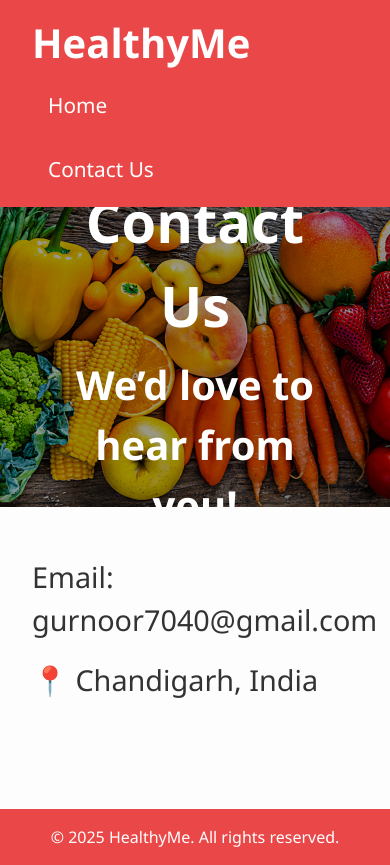
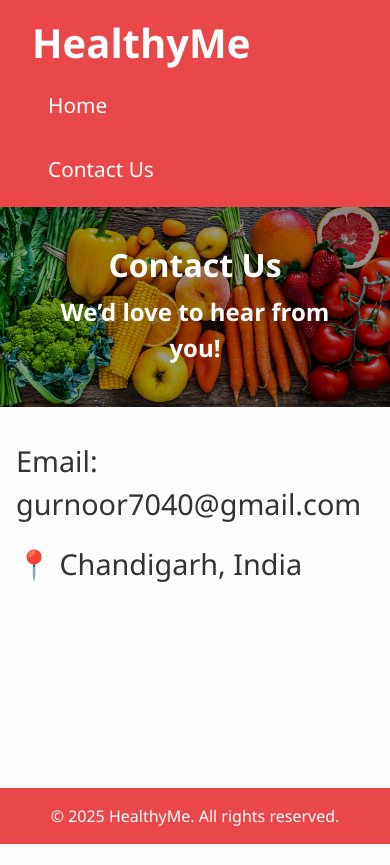
Before and after one commit to gurnoor7040/Health-Tracker, a React (Vite) app: page /contactUs in a window 390 px wide. After the commit the page ends 844 px from the top, so only its background shows below. Built offline with nearby package versions, Linux system fonts and the light colour scheme; no server answers.

Commit message:
Fixed styling for phones

```diff
--- a/src/ContactUs.css
+++ b/src/ContactUs.css
@@ -32,9 +32,9 @@
 }
 
 .hero-text h2 {
-  font-size: 2.5rem;  /* add this block if not present */
-  margin-top: 0;      /* optional, adjust spacing */
-  font-weight: 600;   /* optional, for emphasis */
+  font-size: 2.5rem;
+  margin-top: 0;
+  font-weight: 600;
 }
 
 .hero-text p {
@@ -61,5 +61,40 @@
   width: 100%;
   max-width: 1200px;
   padding: 0 2rem;
-  margin: 0 auto; /* center within full width */
+  margin: 0 auto;
 }
+
+/* Responsive tweaks */
+@media (max-width: 768px) {
+  .hero-section {
+    flex-direction: column;
+    justify-content: center;
+    align-items: center;
+    padding: 1rem;
+    height: auto;
+    min-height: 200px;
+    text-align: center;
+  }
+
+  .hero-text h1 {
+    font-size: 2rem;
+    margin-bottom: 0.3rem;
+  }
+
+  .hero-text h2 {
+    font-size: 1.5rem;
+    margin-bottom: 0.5rem;
+  }
+
+  .hero-text p {
+    font-size: 1rem;
+  }
+
+  .contact-info {
+    padding: 1rem;
+  }
+
+  .hero-text-container {
+    padding: 0 1rem;
+  }
+}
--- a/src/home.css
+++ b/src/home.css
@@ -8,7 +8,7 @@
 .hero-section {
   background: url("/background.jpg") no-repeat center center;
   background-size: cover;
-  height: 70vh; /* This controls the max height of the image area */
+  height: 70vh;
   position: relative;
   display: flex;
   align-items: center;
@@ -18,12 +18,11 @@
   overflow: hidden;
 }
 
-/* Optional: overlay for contrast */
 .hero-section::before {
   content: "";
   position: absolute;
   inset: 0;
-  background-color: rgba(0, 0, 0, 0.4); /* dark overlay */
+  background-color: rgba(0, 0, 0, 0.4);
   z-index: 0;
 }
 
@@ -34,12 +33,13 @@
 }
 
 .welcome-text h1 {
-  margin-left: 14.5rem;
   font-size: 5rem;
   font-weight: bold;
   color: white;
+  margin: 0;
 }
 
+/* Login form section remains unchanged */
 .login-form-section {
   padding: 2rem;
   display: flex;
@@ -56,7 +56,6 @@
   color: black;
 }
 
-/* Inputs & buttons */
 .login-form-box input,
 .login-form-box button {
   width: 100%;
@@ -81,7 +80,6 @@
   background-color: #388e3c;
 }
 
-/* Divider */
 .divider {
   display: flex;
   align-items: center;
@@ -102,7 +100,6 @@
   font-weight: bold;
 }
 
-/* Sign up button */
 .signup-btn {
   background-color: #007bff;
   color: white;
@@ -119,7 +116,6 @@
   background-color: #0056b3;
 }
 
-/* Modal and error */
 .modal-overlay {
   position: fixed;
   top: 0;
@@ -169,13 +165,21 @@
   font-size: 0.9rem;
 }
 
+/* Responsive tweaks */
 @media (max-width: 768px) {
   .hero-section {
     flex-direction: column;
     justify-content: center;
     align-items: center;
     padding: 1rem;
+    height: auto;
+    min-height: 50vh;
     text-align: center;
+  }
+
+  .welcome-text h1 {
+    font-size: 2.5rem;
+    margin: 1rem 0;
   }
 
   .login-form-section {
@@ -188,5 +192,6 @@
 
   .welcome-text {
     margin-left: 0;
+    padding: 1rem;
   }
 }
--- a/src/userHome.css
+++ b/src/userHome.css
@@ -16,7 +16,7 @@
   content: "";
   position: absolute;
   inset: 0;
-  background-color: rgba(0, 0, 0, 0.4); /* dark overlay */
+  background-color: rgba(0, 0, 0, 0.4);
   z-index: 0;
 }
 
@@ -33,7 +33,7 @@
 }
 
 .left h1 {
-  font-size: 3.5rem;   /* Bigger Welcome + Name */
+  font-size: 3.5rem;
   font-weight: bold;
   margin: 0;
   color: white;
@@ -106,7 +106,6 @@ button:hover {
   background-color: #e04848;
 }
 
-/* Meals List */
 ul {
   list-style: none;
   padding-left: 0;
@@ -138,8 +137,6 @@ li .meal-actions {
   gap: 0.5rem;
 }
 
-
-/* Edit Modal */
 .modal-overlay {
   position: fixed;
   top: 0;
@@ -164,3 +161,49 @@ li .meal-actions {
 .modal-content input {
   width: 100%;
 }
+
+/* Mobile responsiveness */
+@media (max-width: 768px) {
+  .hero-text-container {
+    flex-direction: column;
+    text-align: center;
+    padding: 1rem;
+  }
+
+  .left h1 {
+    font-size: 2rem;
+    margin-bottom: 0.5rem;
+  }
+
+  .right p {
+    font-size: 1rem;
+  }
+
+  .right h2 {
+    font-size: 1.5rem;
+  }
+
+  .main-content {
+    padding: 0 1rem;
+  }
+
+  input {
+    max-width: 100%;
+  }
+
+  button {
+    width: 100%;
+    margin: 0.5rem 0;
+  }
+
+  li {
+    flex-direction: column;
+    align-items: flex-start;
+  }
+
+  li .meal-actions {
+    margin-top: 0.5rem;
+    width: 100%;
+    justify-content: flex-start;
+  }
+}
```
